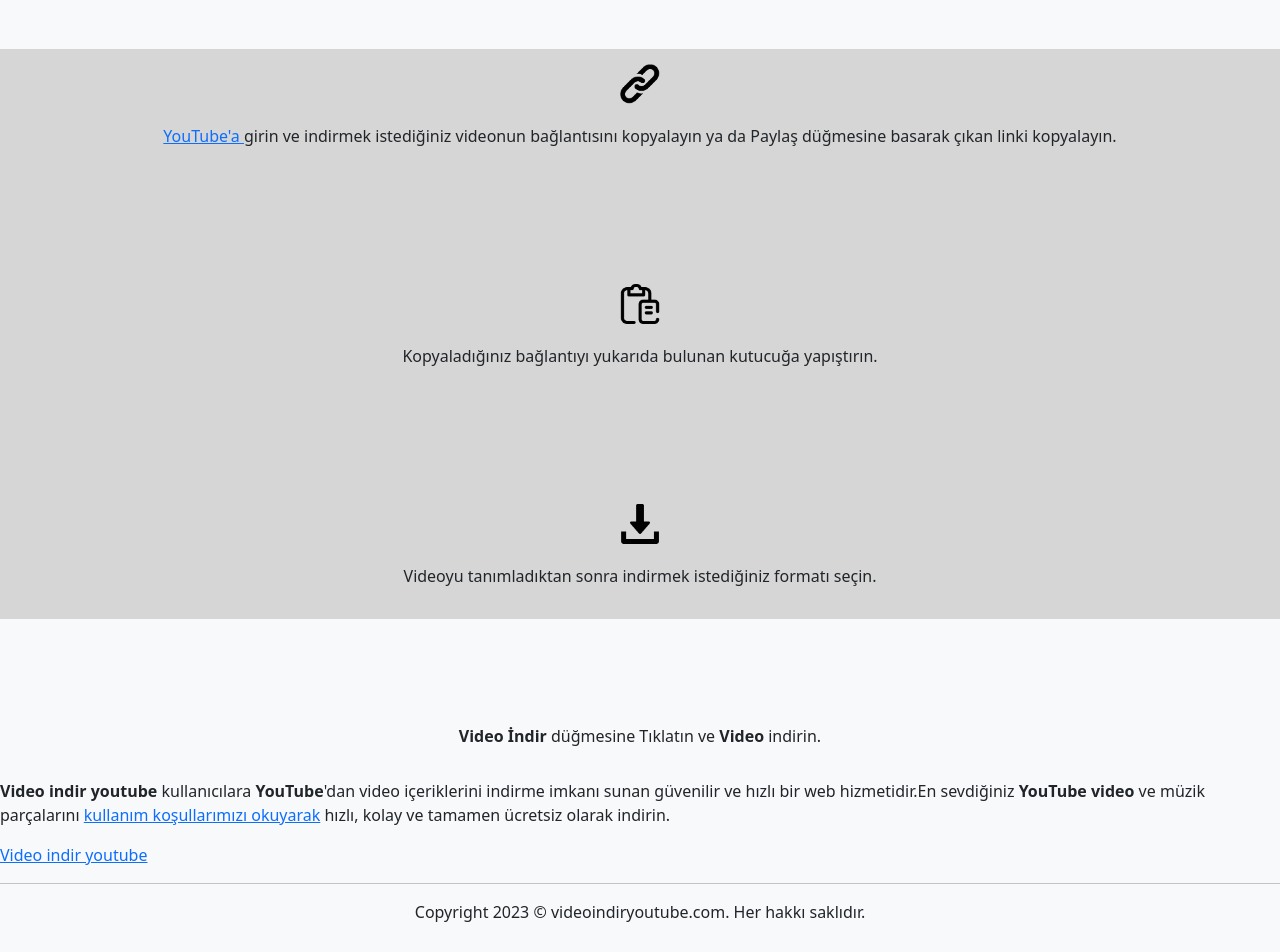
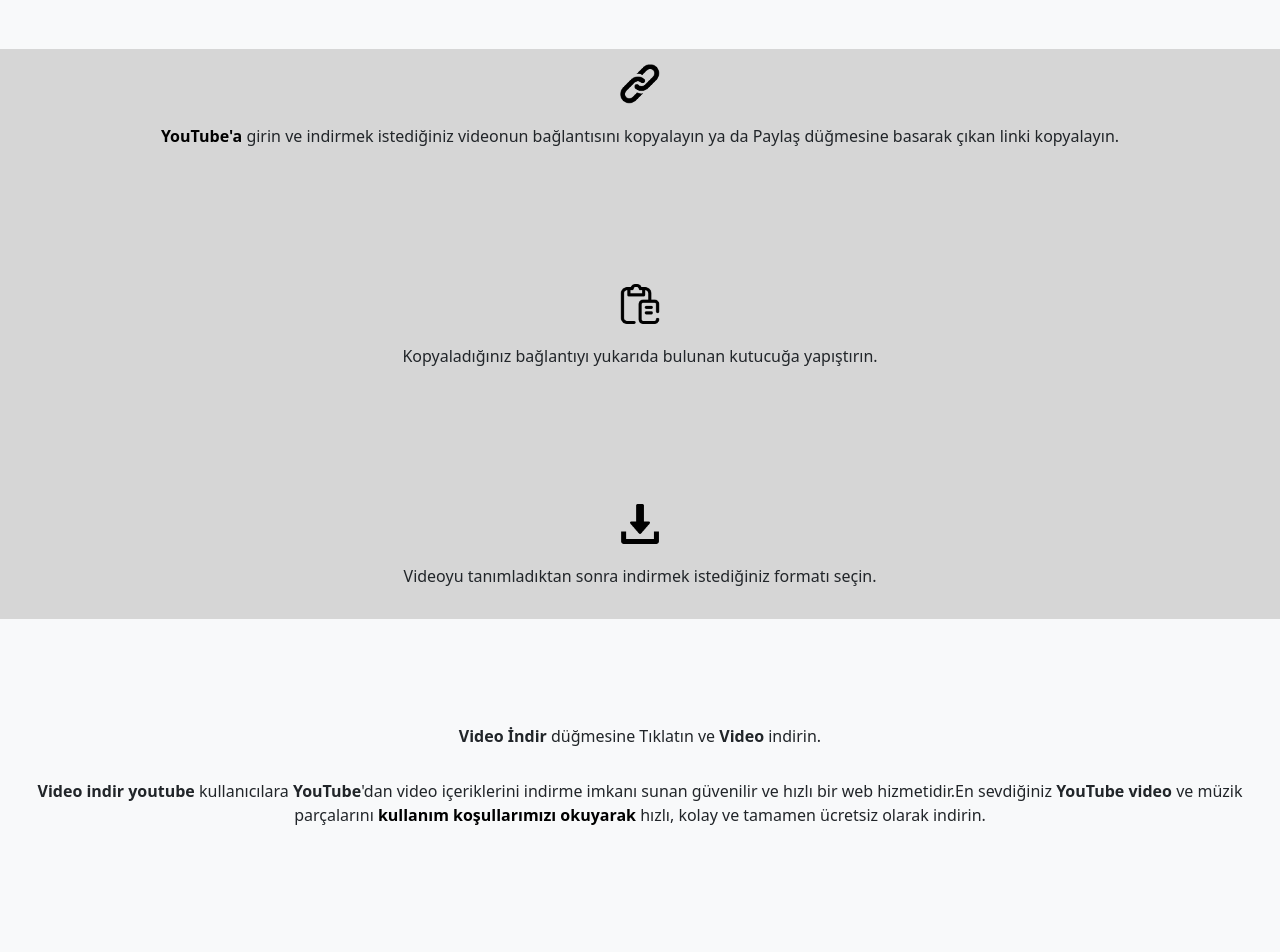
Before and after one commit to fioresglobal/ytdownloader, a plain HTML site: page index.html in a window 1280 px wide. Shown: the part 780-1732 px from the top of the page. Drawn offline with nearby package versions, Linux system fonts and the light colour scheme.

Commit message:
Update style.css

```diff
--- a/style.css
+++ b/style.css
@@ -126,6 +126,28 @@
 .st{
     margin-top: 20px;
 }
+.exlink{
+    text-decoration: none;
+    font-weight: bold;
+    color: black;
+}
+.out{
+    text-align: center;
+    display: inline-block;
+
+}
+.last{
+    text-align: center;
+    margin-top: 200px;
+}
+.slink{
+    color: black;
+}
+.bl{
+    text-decoration: none;
+    color: black;
+    font-weight: bold;
+}
 
 
 @media only screen and (max-width: 600px){
```
